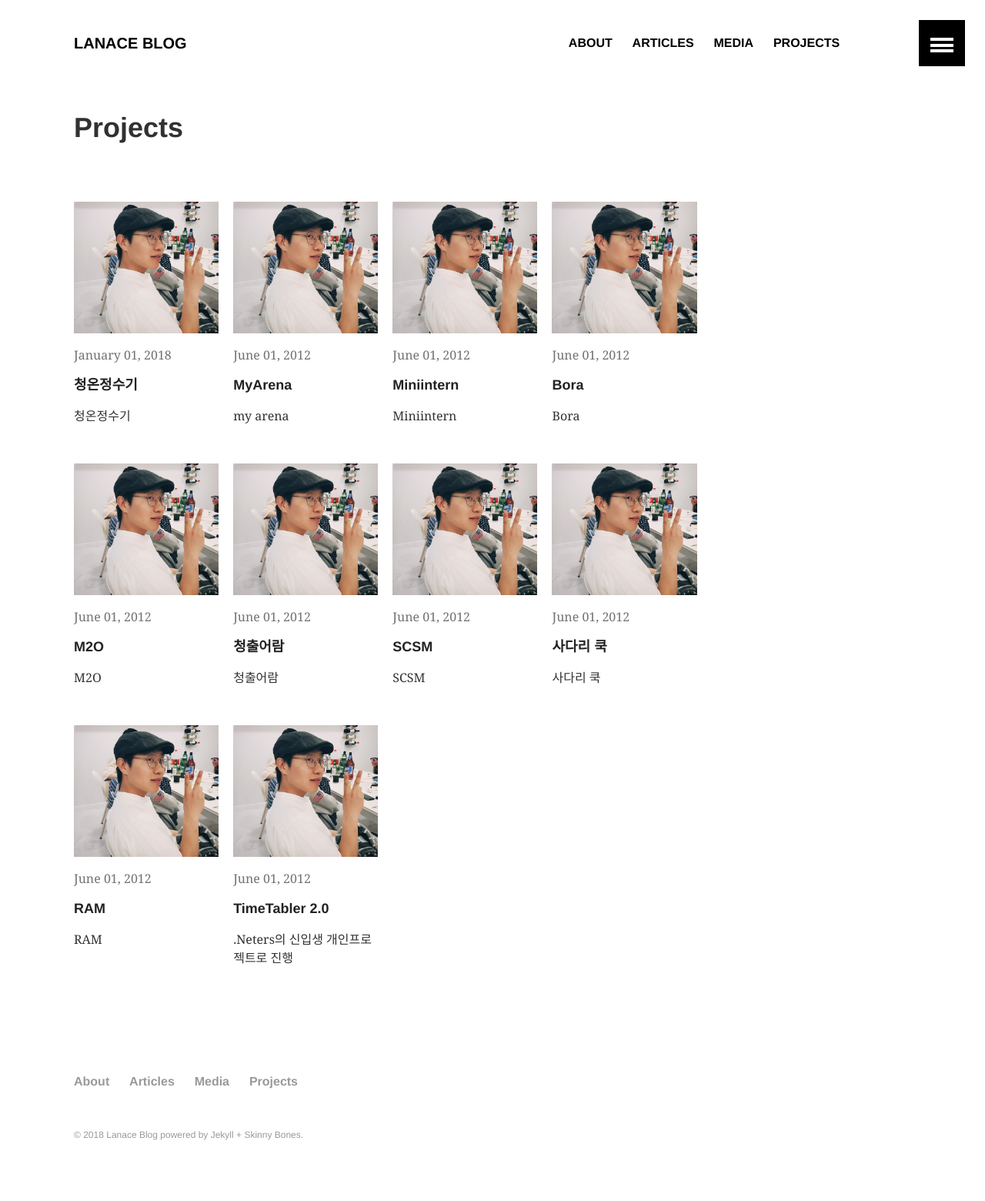
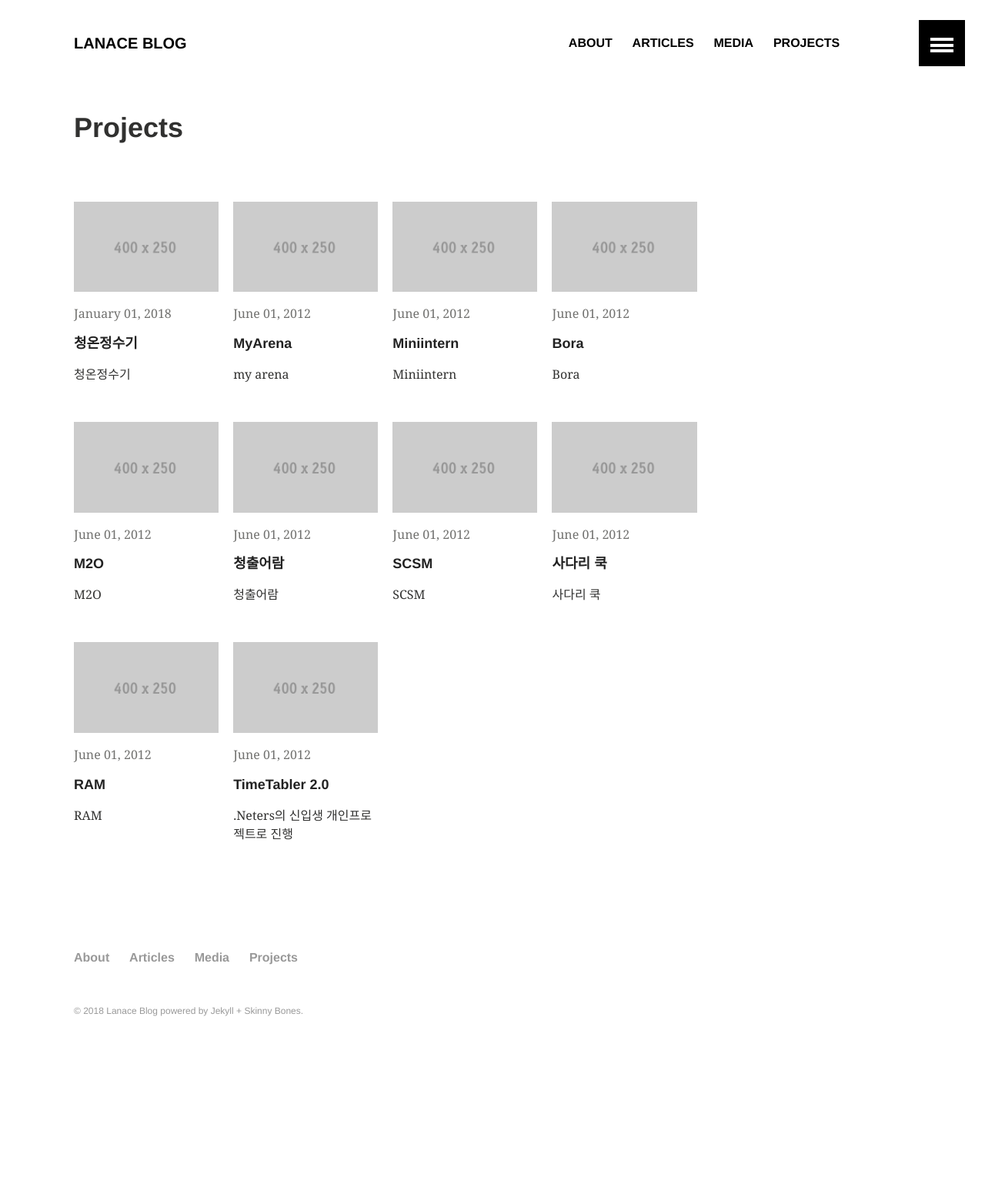
Before and after one commit to Lanace/lanace.github.io, a Jekyll site: the page built from projects/index.md, in a window 1280 px wide. Shown: the whole page at 77% size. Built offline with Jekyll 4.4.1, drawn with Linux system fonts in a browser that asks for light colours; after the commit the page ends 1399 px from its top, so only the background shows below that.

Commit message:
Google ad 추가

```diff
--- a/_config.yml
+++ b/_config.yml
@@ -3,7 +3,7 @@
 title: "Lanace Blog"
 description: "Android, iOS, Web devloper"
 logo: 120x120.gif # 120x120 px default image used for Twitter summary card
-teaser: bio-photo.jpg # 400x250 px default teaser image used in image archive grid
+teaser: 400x250.gif # 400x250 px default teaser image used in image archive grid
 locale: ko_kr
 url:
 feed:
@@ -34,7 +34,7 @@
   twitter:
   google:
     plus: "+lanace"
-    ad-client: '600-760-7493'
+    ad-client: 'ca-pub-8084415308019740'
     ad-slot:
   bio:
   avatar: bio-photo.jpg # 160x160 px image for author byline
```
Also changed, not shown: _includes/post-grid.html (line endings or trailing spaces).
